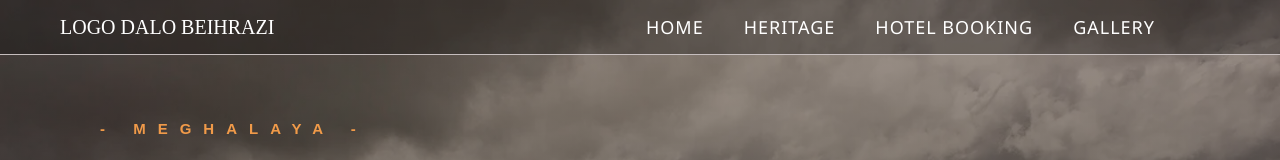
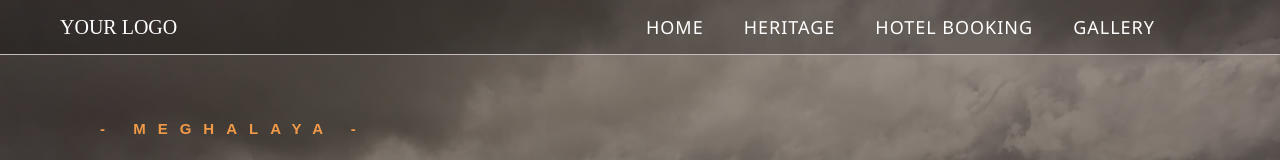
Before and after one commit to Beihrazi/heritage, a plain HTML site: page index.html in a window 1280 px wide. Shown: the top 160 px of the page. Drawn offline with Linux system fonts and the light colour scheme.

Commit message:
Update index.html

```diff
--- a/index.html
+++ b/index.html
@@ -9,7 +9,7 @@
         <!--Navigation-->
         <nav class="navigation">
             <div class="logo">
-                <a href="#">logo dalo beihrazi</a>
+                <a href="#">Your logo</a>
             </div>
                 <ul>
                     <li><a href="index.html" target="_parent">Home</a></li>
```
